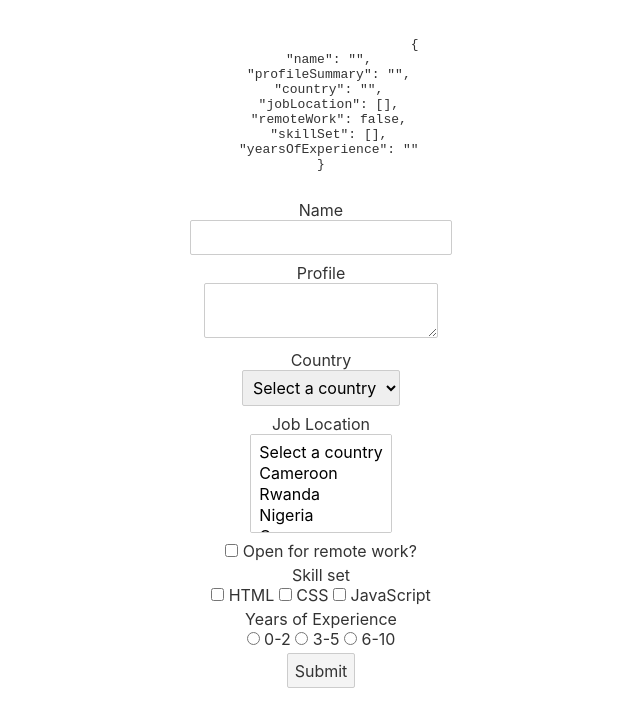
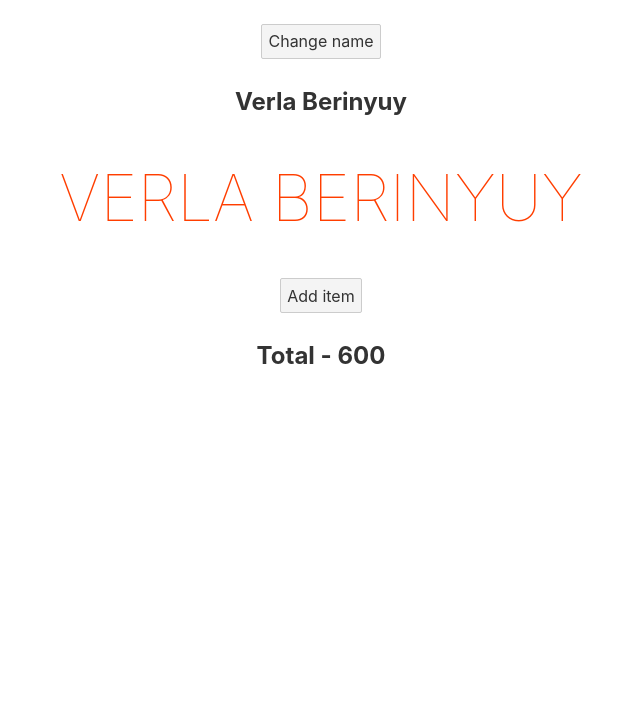
Before and after one commit to DCT-Berinyuy/Learn_Svelte, a Svelte app: page / in a window 1280 px wide. Shown: the top 726 px of the page, without its empty margins (319-959 px from the left). Built offline with nearby package versions, Linux system fonts and the light colour scheme.

Commit message:
reactive declarations

```diff
--- a/src/App.svelte
+++ b/src/App.svelte
@@ -1,125 +1,51 @@
 <!--	JavaScript	-->
+<!--
+In Svelte, a reactive declaration is a special syntax that allows you to declare variables whose values automatically recompute whenever their dependencies change. This is a core part of Svelte's reactivity system, enabling efficient updates to the UI without the need for a virtual DOM.
+The syntax for a reactive declaration uses a labeled statement with a dollar sign and a colon ($:), followed by the variable declaration and its assignment.-->
 <script>
-	const formValues = {
-		name: "",
-		profileSummary: "",
-		country: '',
-		jobLocation: [],
-		remoteWork: false,
-		skillSet: [],
-		yearsOfExperience: '',
-	}
+  import { identity } from "svelte/internal";
 
-	function submitForm() {
-		console.log(formValues)
-	}
+	let firsName = "Verla"
+	let lastName = "Berinyuy"
+	$: fullName = `${firsName} ${lastName}`
+
+	let items = [
+		{
+			id: 1,
+			title: 'TV',
+			price: 100
+		},
+		{
+			id: 2,
+			title: 'Phone',
+			price: 200
+		},
+		{
+			id: 3,
+			title: 'Laptop',
+			price: 300
+		}
+	]
+	$: total = items.reduce((total, curr) => (total = total + curr.price), 0)
 </script>
 
 <!--	HTML	-->
 <main>
-	<div>
-		<pre>
-			{JSON.stringify(formValues, null, 2)}
-		</pre>
-	</div>
-	<form on:submit|preventDefault={submitForm}><!--We specify a modifier using a pipe character-->
-		<div>
-			<label for="name">Name</label>
-			<input type="text" id="name" bind:value={formValues.name}/>
-		</div>
-
-		<div>
-			<label for="profile">Profile</label>
-			<textarea name="" id="profile" bind:value={formValues.profileSummary}/>
-		</div>
-
-		<div>
-			<label for="country">Country</label>
-			<select name="" id="country" bind:value={formValues.country}>
-				<option value="">Select a country</option>
-				<option value="cameroon">Cameroon</option>
-				<option value="rwanda">Rwanda</option>
-				<option value="nigeria">Nigeria</option>
-			</select>
-		</div>
-
-		<div>
-			<label for="job-location">Job Location</label>
-			<select name="" id="job-location" bind:value={formValues.jobLocation} multiple>
-				<option value="">Select a country</option>
-				<option value="cameroon">Cameroon</option>
-				<option value="rwanda">Rwanda</option>
-				<option value="nigeria">Nigeria</option>
-				<option value="gana">Gana</option>
-			</select>
-		</div>
-
-		<div>
-			<input type="checkbox" name="" id="remoteWork" bind:checked={formValues.remoteWork} />
-			<label for="remoteWork">Open for remote work?</label>
-		</div>
-
-		<div>
-			<label for="">Skill set</label>
-			<input
-			type="checkbox"
-			id="html"
-			value="html"
-			bind:group={formValues.skillSet}
-			/>
-			<label for="html">HTML</label>
-			<input
-			type="checkbox"
-			id="css"
-			value="css"
-			bind:group={formValues.skillSet}
-			/>
-			<label for="css">CSS</label>
-			<input
-			type="checkbox"
-			id="javascript"
-			value="javascript"
-			bind:group={formValues.skillSet}
-			/>
-			<label for="javascript">JavaScript</label>
-		</div>
-
-		<div>
-			<label for="">Years of Experience</label>
-			<input
-			type="radio"
-			id="0-2"
-			value="0-2"
-			bind:group={formValues.yearsOfExperience}
-			/>
-			<label for="0-2">0-2</label>
-			<input
-			type="radio"
-			id="3-5"
-			value="3-5"
-			bind:group={formValues.yearsOfExperience}
-			/>
-			<label for="3-5">3-5</label>
-			<input
-			type="radio"
-			id="6-10"
-			value="6-10"
-			bind:group={formValues.yearsOfExperience}
-			/>
-			<label for="6-10">6-10</label>
-		</div>
-
-		<div>
-			<button>Submit</button>
-		</div>
-	</form>
+	<button on:click={() => {
+		firsName = 'Rejoice'
+		lastName = 'Ngu'
+	}}>Change name</button>
+	<h2>{firsName} {lastName}</h2>
+	<h1>{fullName}</h1>
+	<button on:click={() => (items = [...items, {id: 4, title: 'keyboard', price: 50}])}
+	>Add item</button>
+	<h2>
+		Total - {total}
+	</h2>
 </main>
 
 <!--	CSS		-->
 <style>
-	input + label {
-		display: inline-flex;
-	}
 	main {
 		text-align: center;
 		padding: 1em;
```
